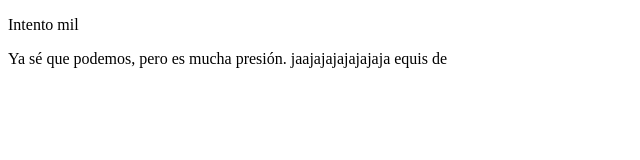
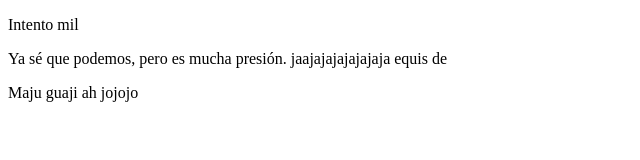
Before and after one commit to DianaCarrillo/clase-john, a plain HTML site: page index.html in a window 1280 px wide. Shown: the whole page, without its empty margins (0-640 px from the left). Drawn offline with Linux system fonts and the light colour scheme.

Commit message:
cambios2

```diff
--- a/index.html
+++ b/index.html
@@ -9,5 +9,9 @@
 <body>
 <p>Intento mil</p>
 <p>Ya sé que podemos, pero es mucha presión. jaajajajajajajaja equis de</p>
+
+<div>
+    <p>  Maju guaji ah jojojo</p>
+</div>
 </body>
 </html>
```
